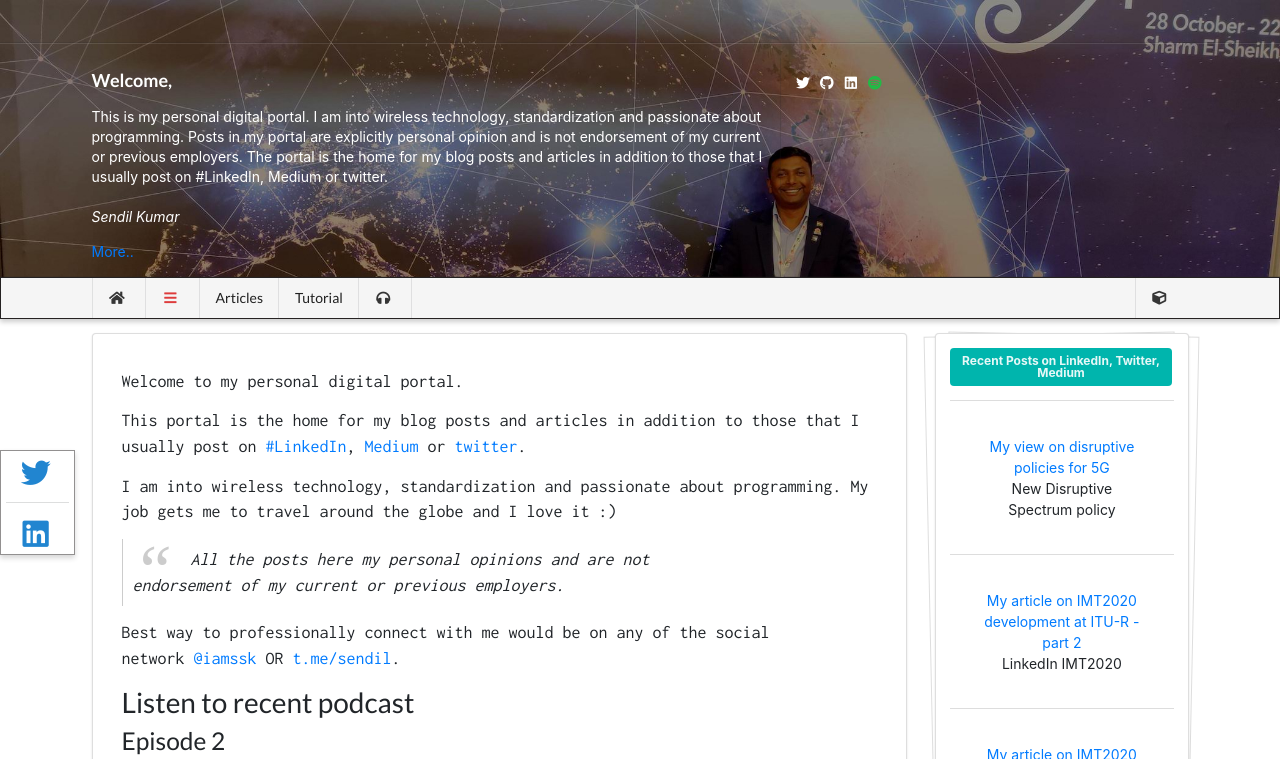
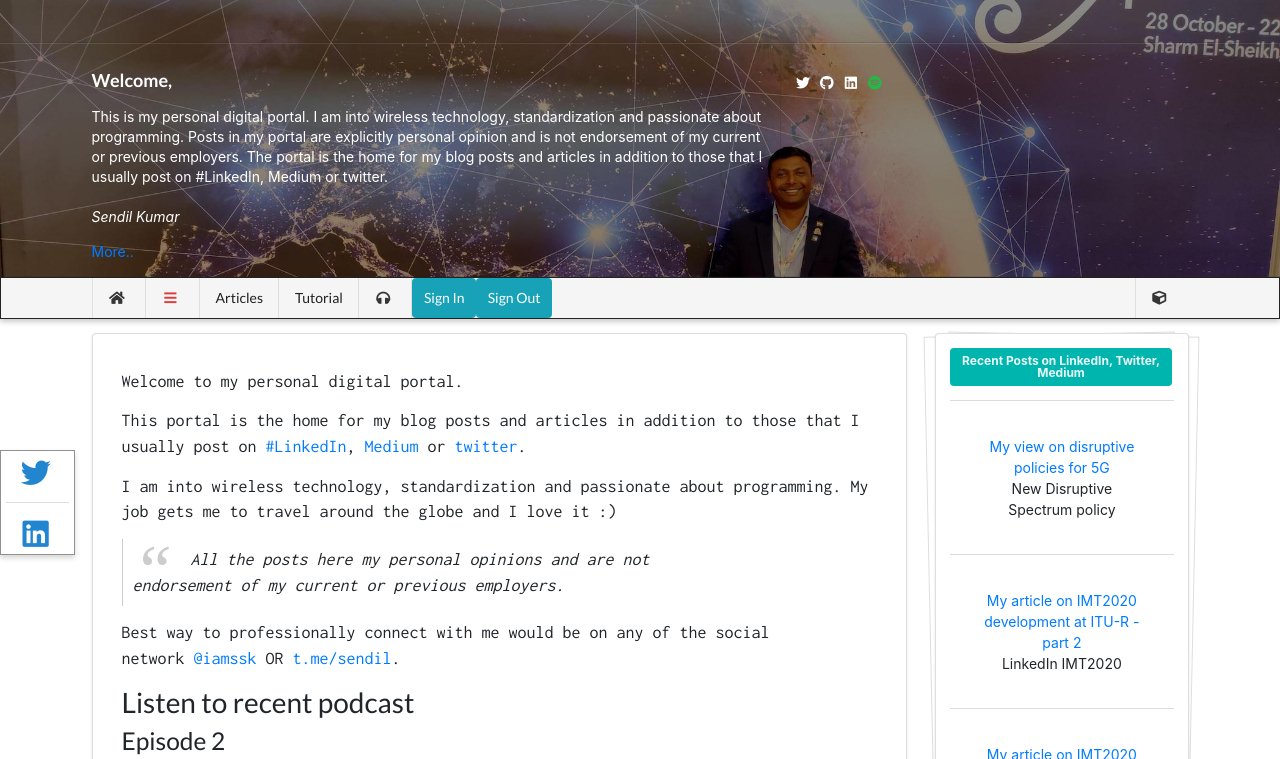
Before and after one commit to wiless/wiless.github.io, a Jekyll site: the page built from index.html, in a window 1280 px wide and 900 px high, cut to the strip 0-759 px from the top of the window. Built offline with Jekyll 4.4.1, drawn with Linux system fonts in a browser that asks for light colours; nearby versions of some CDN libraries; some web fonts are replaced; comment, search, counter and statistics services are not loaded; a style sheet for code colours, icons or effects is not loaded.

Commit message:
Update menu.html

```diff
--- a/_includes/menu.html
+++ b/_includes/menu.html
@@ -20,6 +20,8 @@
         <a href="/articles" class="item">Articles</a>
         <a href="/tutorial" class="item">Tutorial</a>
         <a href="/podcast" class="item"> <i class="icon headphones"></i> </a>
+         <button class="btn btn-info" onclick="signIn()">Sign In</button>
+         <button type="button" onclick="signOut();" class="btn btn-info">Sign Out</button>
         <div href="#" class="ui right floated dropdown item">
             <i class="cube  icon"></i>
             <div class="menu">
```
